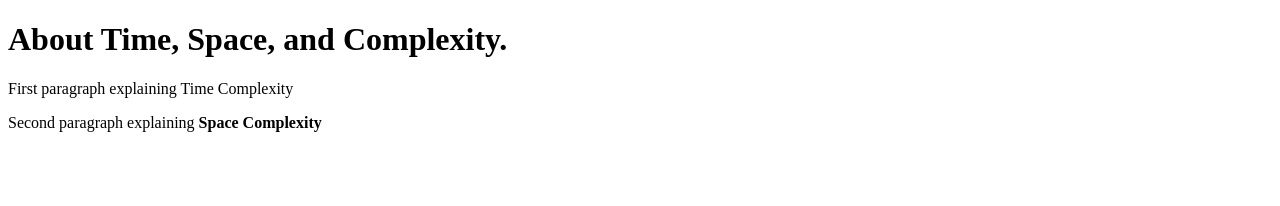
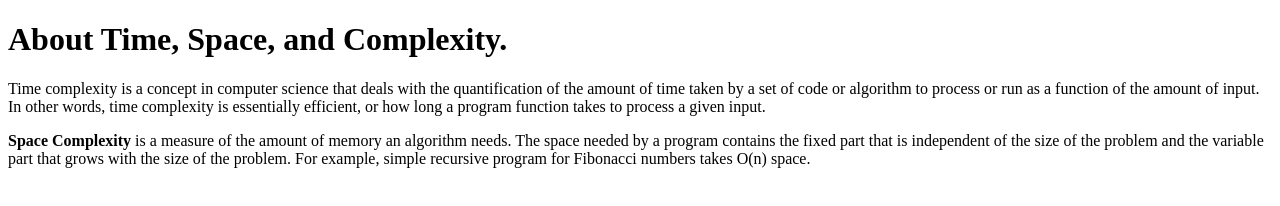
Before and after one commit to acciojob/time-and-space-complexity-sandip9851, a website: page main.html in a window 1280 px wide. Drawn offline with Linux system fonts and the light colour scheme.

Commit message:
created a submission

```diff
--- a/main.html
+++ b/main.html
@@ -9,8 +9,9 @@
 <body>
 	<!-- the entire body must be written by student -->
 	<h1>About Time, Space, and Complexity.</h1>
-	<p>First paragraph explaining Time Complexity</p>
-	<p>Second paragraph explaining <b>Space Complexity</b></p>
+	<p>Time complexity is a concept in computer science that deals with the quantification of the amount of time taken by a set of code or algorithm to process or run as a function of the amount of input. In other words, time complexity is essentially efficient, or how long a program function takes to process a given input.</p>
+	<p><b>Space Complexity</b> is a measure of the amount of memory an algorithm needs. The space needed by a program contains the fixed part that is independent of the size of the problem and the variable part that grows with the size of the problem. For example, simple recursive program for Fibonacci numbers takes O(n) space.</p>
+
     <script type="text/javascript" src="./script.js">
 </script>
 
```
